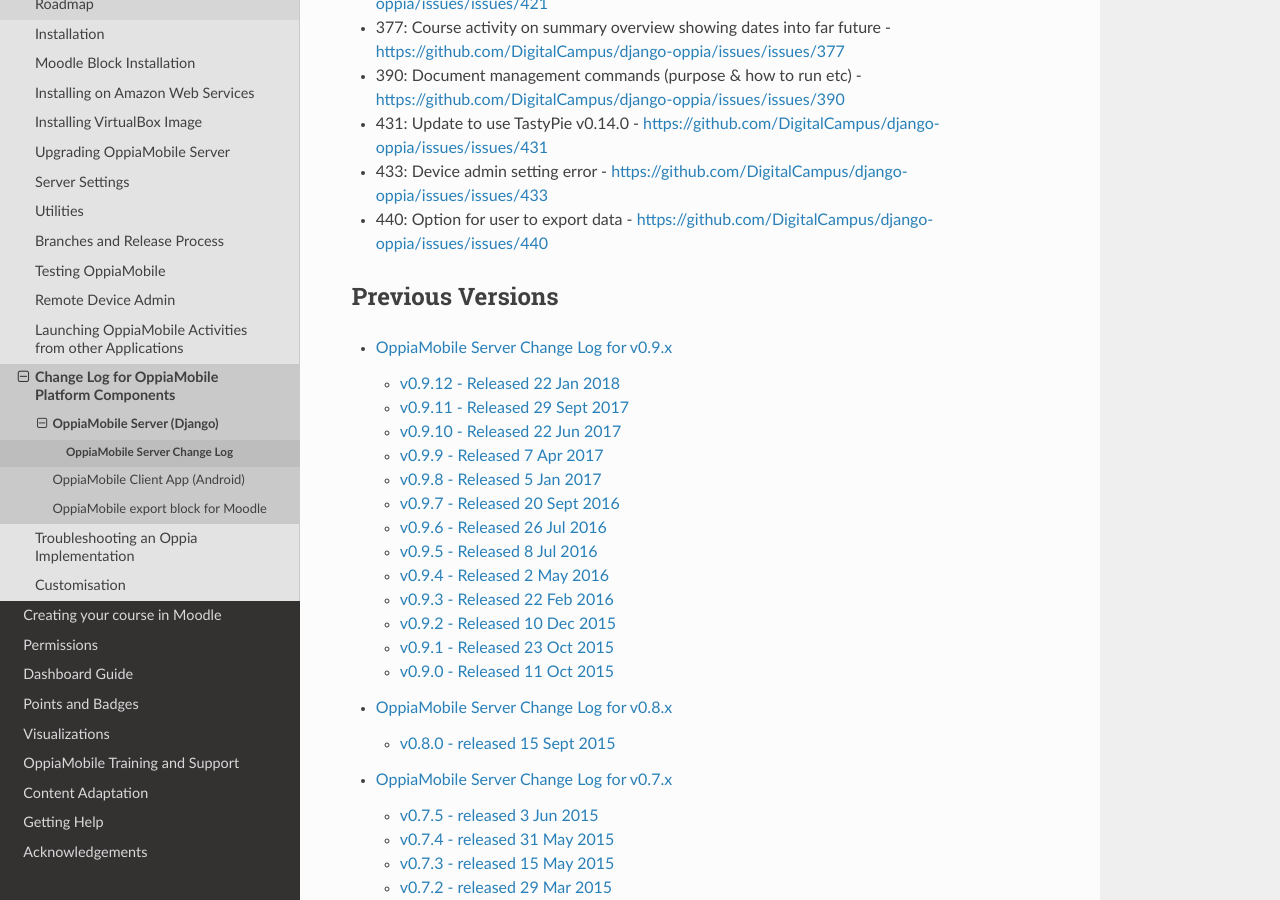
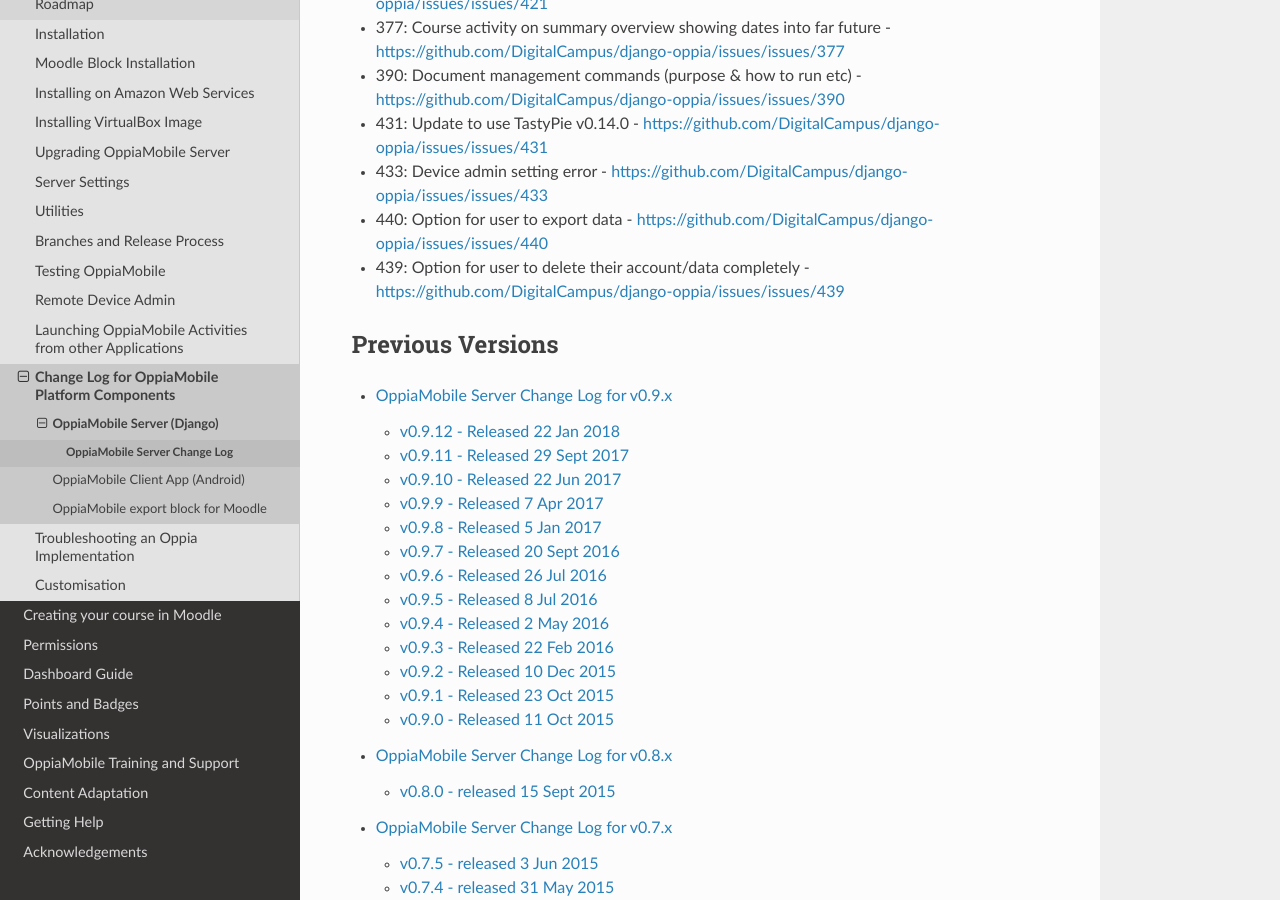
Before and after one commit to DigitalCampus/django-oppia, a Sphinx documentation site: the page built from docs/dev/changelog_server.rst, in a window 1280 px wide and 900 px high, scrolled down 517 px. Built offline with Sphinx 7.4.7 and the Read the Docs theme 2.0.0, drawn with Linux system fonts in a browser that asks for light colours; the version number is read from the project's files by our own code.

Commit message:
update docs

```diff
--- a/docs/dev/changelog_server.rst
+++ b/docs/dev/changelog_server.rst
@@ -18,6 +18,7 @@
 * 431: Update to use TastyPie v0.14.0 - https://github.com/DigitalCampus/django-oppia/issues/issues/431
 * 433: Device admin setting error - https://github.com/DigitalCampus/django-oppia/issues/issues/433
 * 440: Option for user to export data - https://github.com/DigitalCampus/django-oppia/issues/issues/440
+* 439: Option for user to delete their account/data completely - https://github.com/DigitalCampus/django-oppia/issues/issues/439
 
 Previous Versions
 ------------------
```
